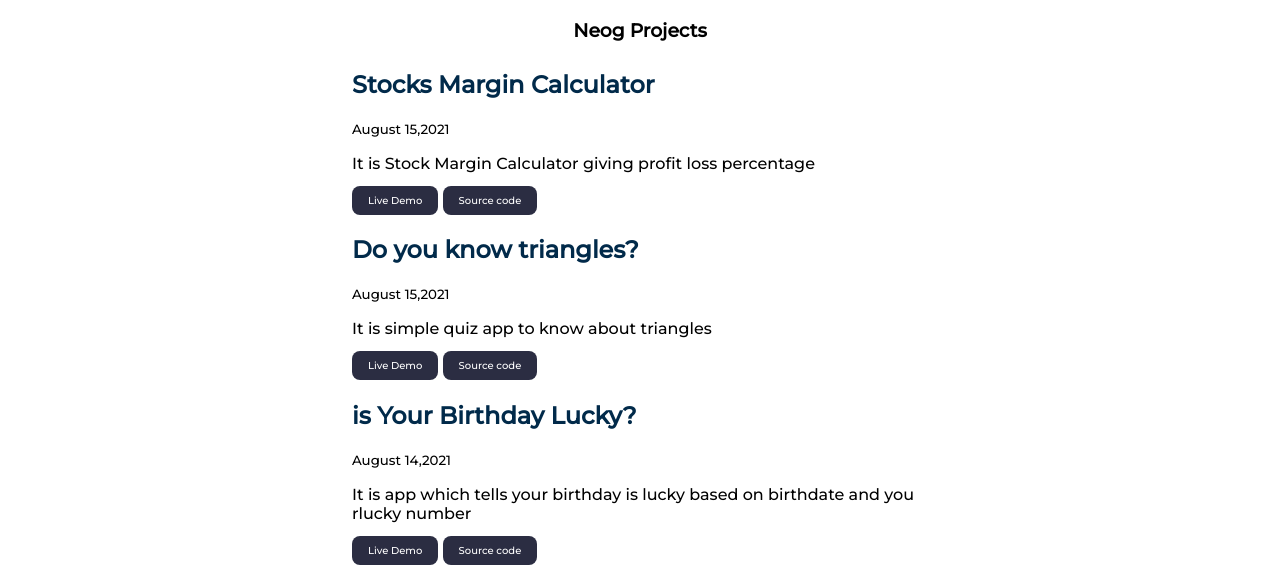
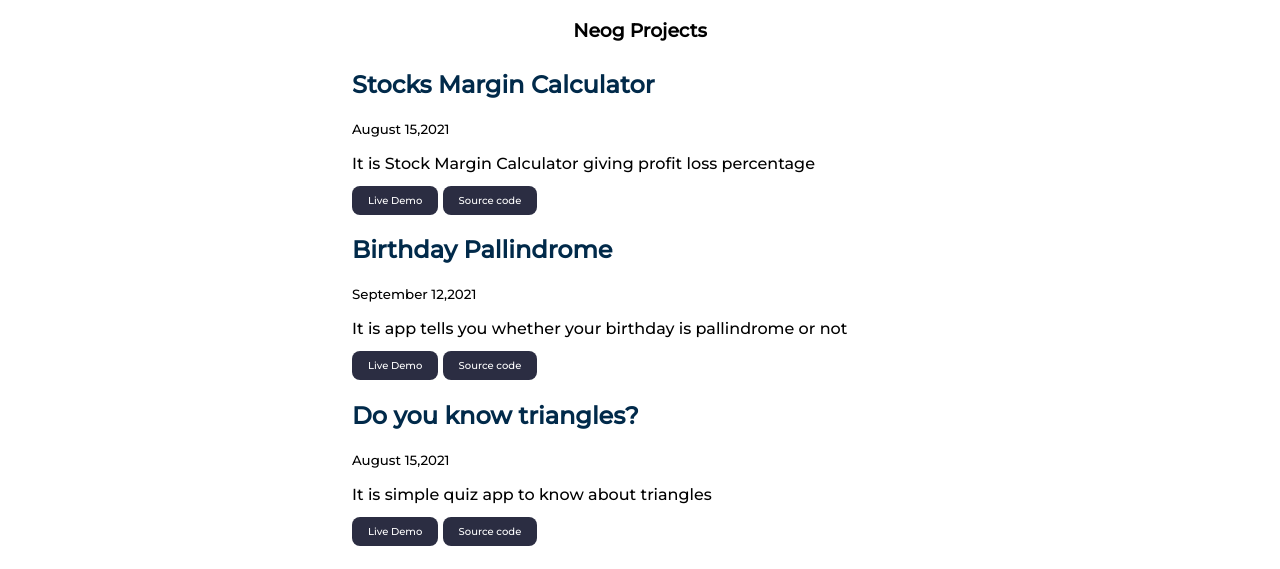
Before and after one commit to Meghana-sk/My-Portfolio, a plain HTML site: page projects.html in a window 1280 px wide. Shown: the part 143-712 px from the top of the page. Drawn offline with Linux system fonts and the light colour scheme.

Commit message:
feat: added pallindrome project

```diff
--- a/projects.html
+++ b/projects.html
@@ -33,6 +33,16 @@
             <p>It is Stock Margin Calculator giving profit loss percentage</p>
             <a  class="link link-primary" href="https://stocksmargincalculator.netlify.app/">Live Demo</a>
             <a  class="link link-primary" href="https://github.com/Meghana-sk/Stock-Margin-Calculator">Source code</a>
+        </div>
+        </li>
+
+        <li>
+            <div class="container container-center">
+            <h2>Birthday Pallindrome</h2>
+            <small>September 12,2021</small>
+            <p>It is app tells you whether your birthday is pallindrome or not</p>
+            <a  class="link link-primary" href="https://birthday-pallindrome.netlify.app">Live Demo</a>
+            <a  class="link link-primary" href="https://github.com/Meghana-sk/Birthday-Pallindrome">Source code</a>
         </div>
         </li>
 
```
